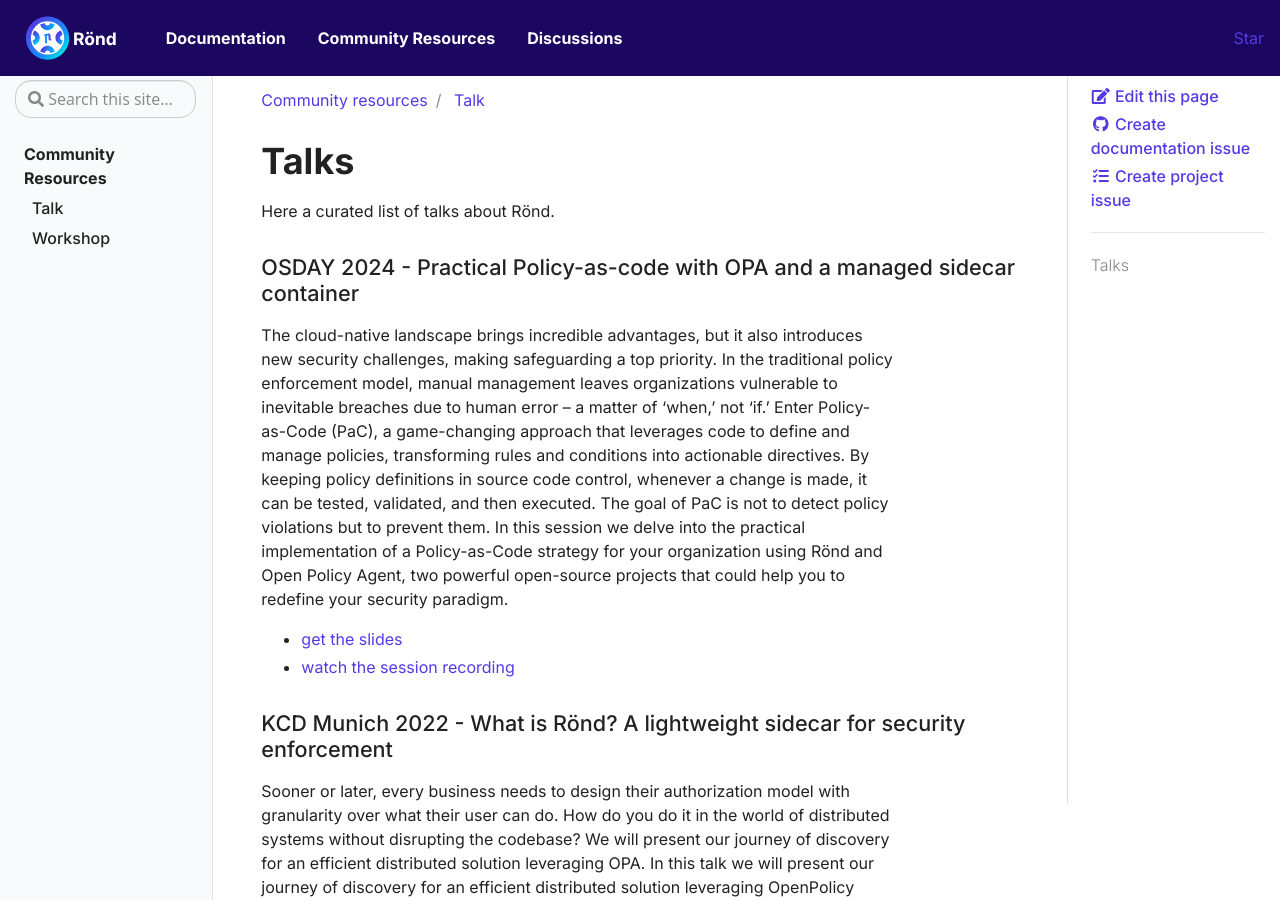
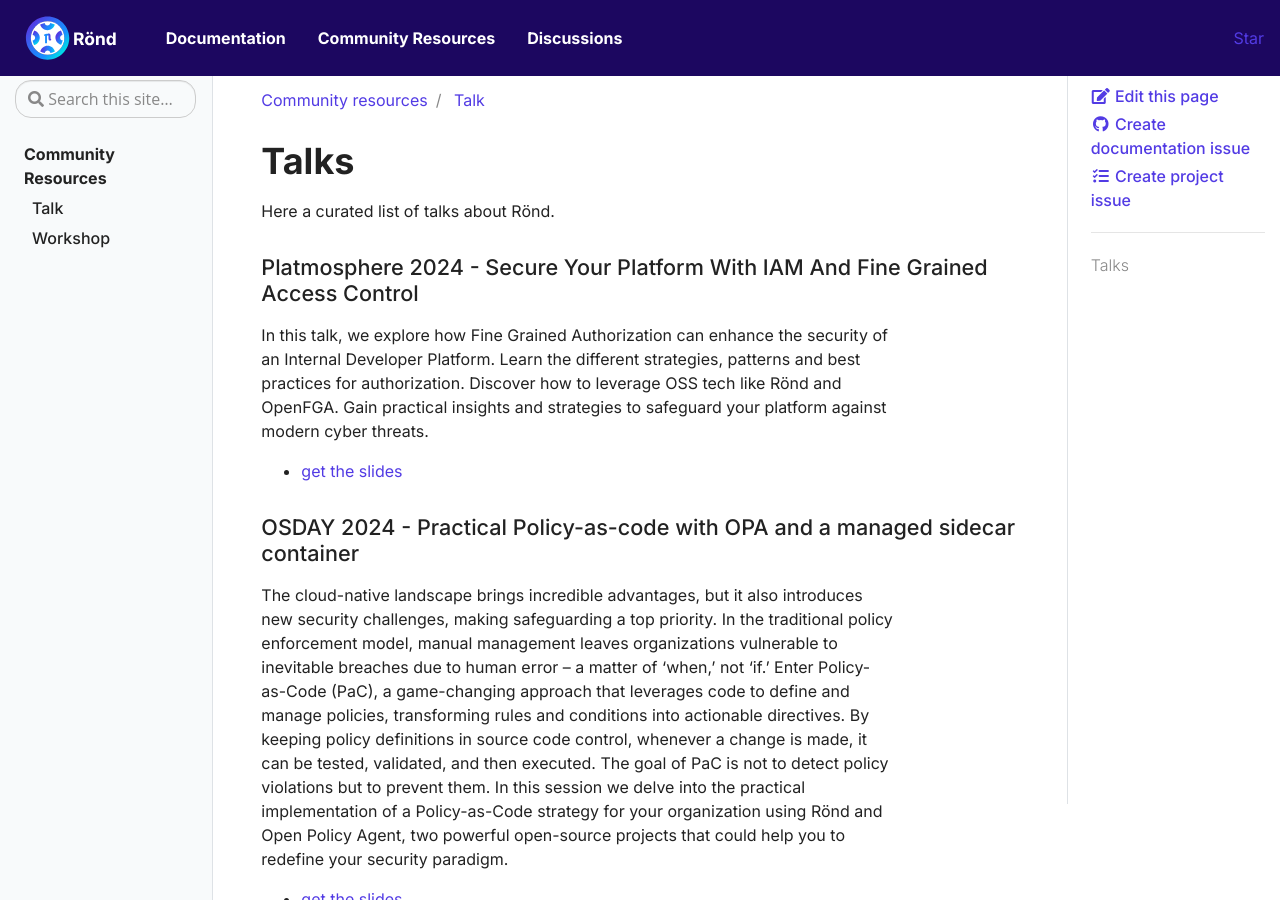
Before and after one commit to rond-authz/rond-authz.github.io, a Jekyll site: the page built from _community-resources/talk.md, in a window 1280 px wide and 900 px high. Built offline with Jekyll 4.4.1, drawn with Linux system fonts in a browser that asks for light colours.

Commit message:
talks: platmosphere 2024 (#76)

```diff
--- a/_community-resources/talk.md
+++ b/_community-resources/talk.md
@@ -8,6 +8,12 @@
 # Talks
 
 Here a curated list of talks about Rönd.
+
+#### Platmosphere 2024 - Secure Your Platform With IAM And Fine Grained Access Control
+
+In this talk, we explore how Fine Grained Authorization can enhance the security of an Internal Developer Platform. Learn the different strategies, patterns and best practices for authorization. Discover how to leverage OSS tech like Rönd and OpenFGA. Gain practical insights and strategies to safeguard your platform against modern cyber threats.
+
+- [get the slides](https://github.com/rond-authz/community-resources/blob/main/talks/240514%20-%20Secure%20Your%20Platform%20With%20IAM%20And%20Fine%20Grained%20Access%20Control%20-%20Platmosphere%20Milan.pdf)
 
 #### OSDAY 2024 - Practical Policy-as-code with OPA and a managed sidecar container
 
```
Also changed, not shown: pages/community.md (line endings or trailing spaces).
